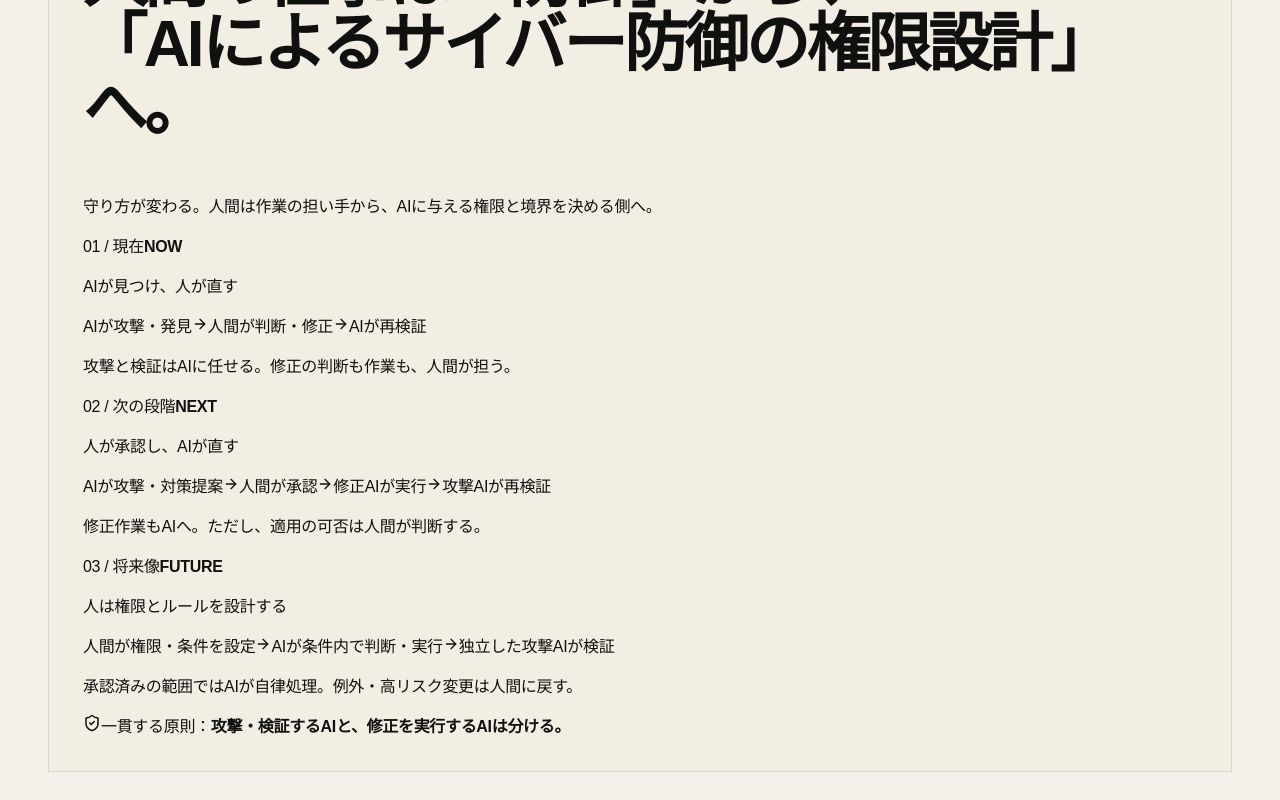
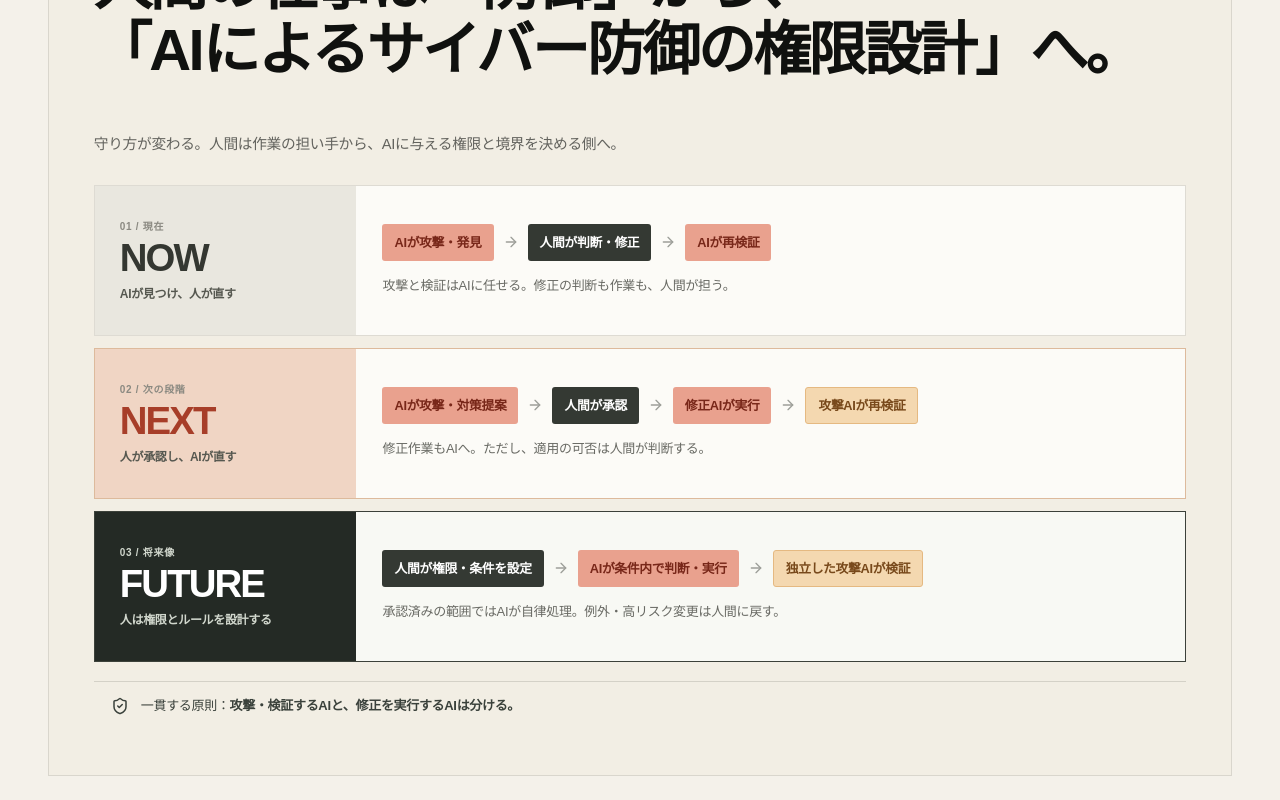
Before and after one commit to yasu-kai/tech-meets-japan, a Next.js app: page /research/offensive-ai in a window 1280 px wide. Shown: the part 5000-5800 px from the top of the page. Built offline with nearby package versions, Linux system fonts and the light colour scheme.

Commit message:
Style NOW NEXT FUTURE as visually distinct AI-versus-human progression lanes

```diff
--- a/app/globals.css
+++ b/app/globals.css
@@ -709,3 +709,34 @@
   .depth-stage-copy strong,.depth-stage-copy small,.depth-stage-copy p{margin-left:auto;margin-right:auto}
   .depth-pivot-label{display:table;margin:6px auto 0}
 }
+
+
+/* Future of cyber defense — editorial evolution diagram */
+.future-state{padding:clamp(24px,3.5vw,50px);background:#f2eee4}
+.future-state h2{font-size:clamp(30px,4.6vw,58px);line-height:1.12;letter-spacing:-.045em;max-width:1090px}
+.future-intro{margin:20px 0 27px;font-size:clamp(13px,1.15vw,16px);line-height:1.8;color:#63635e}
+.future-evolution{position:relative;display:flex;flex-direction:column;gap:12px}
+.future-phase{display:grid;grid-template-columns:minmax(185px,24%) minmax(0,1fr);border:1px solid #dedbd3;background:#fcfbf7;min-height:151px}
+.future-phase-label{padding:24px 25px;background:#e9e7df;display:flex;flex-direction:column;justify-content:center;gap:6px}
+.future-phase-index{font-size:10px;font-weight:850;letter-spacing:.07em;color:#8a8981}
+.future-phase-label strong{font-size:clamp(27px,3vw,40px);line-height:1;font-weight:900;letter-spacing:-.05em;color:#343731}
+.future-phase-label p{margin:2px 0 0;font-size:12px;font-weight:700;line-height:1.5;color:#565850}
+.future-phase-body{padding:22px 26px;display:flex;flex-direction:column;justify-content:center}
+.future-actors{display:flex;align-items:center;gap:9px;flex-wrap:wrap}
+.future-actors svg{flex-shrink:0;color:#9d9f99}
+.future-chip{display:inline-flex;align-items:center;justify-content:center;min-height:37px;border-radius:3px;padding:9px 12px;font-size:clamp(11px,1vw,14px);line-height:1.35;font-weight:800}
+.future-chip-ai{background:#e9a18e;color:#782719}
+.future-chip-human{background:#343933;color:#fff}
+.future-chip-proof{background:#f4d8b0;color:#78491b;border:1px solid #e5b981}
+.future-phase-body>p{font-size:13px;line-height:1.7;color:#696a64;margin:14px 0 0}
+.future-phase-next{border-color:#ddba9c}
+.future-phase-next .future-phase-label{background:#f0d5c4}
+.future-phase-next .future-phase-label strong{color:#a73e29}
+.future-phase-future{border-color:#3c413a;background:#f8f9f4}
+.future-phase-future .future-phase-label{background:#242a25}
+.future-phase-future .future-phase-index,.future-phase-future .future-phase-label p{color:#d1d7cd}
+.future-phase-future .future-phase-label strong{color:#fff}
+.future-principle{display:flex;align-items:center;gap:12px;margin-top:19px;padding:14px 17px;border-top:1px solid #d4d1c7;color:#3a413b;font-size:13px;line-height:1.6}
+.future-principle svg{flex-shrink:0}
+@media(max-width:780px){.future-phase{grid-template-columns:1fr}.future-phase-label{padding:16px 20px}.future-phase-label strong{font-size:30px}.future-phase-body{padding:20px}.future-actors{gap:6px}.future-chip{font-size:11px;padding:8px 9px}.future-intro{margin-bottom:22px}}
+@media(max-width:480px){.future-state h2{font-size:clamp(27px,7vw,36px)}.future-actors svg{width:13px;height:13px}.future-phase-body>p{font-size:12px}.future-principle{font-size:12px}}
```
